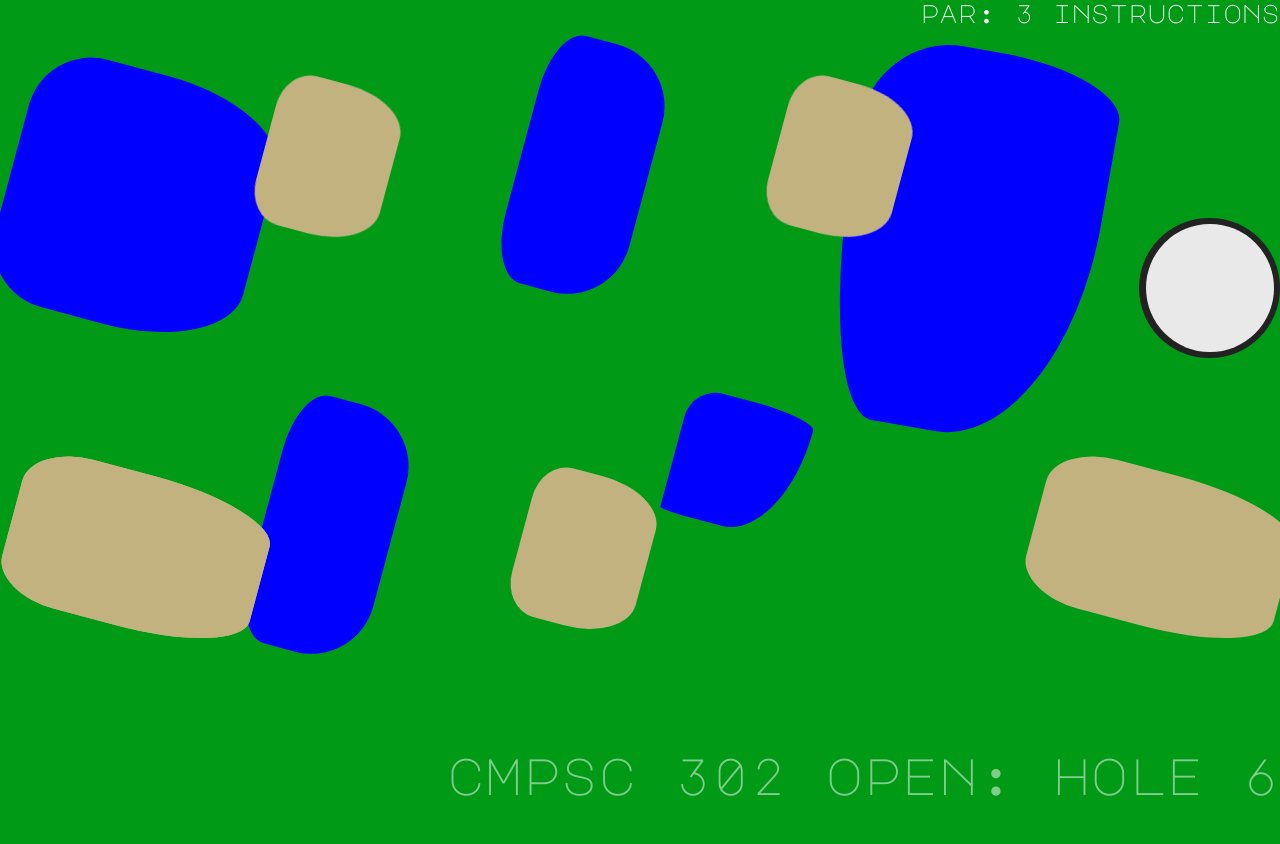
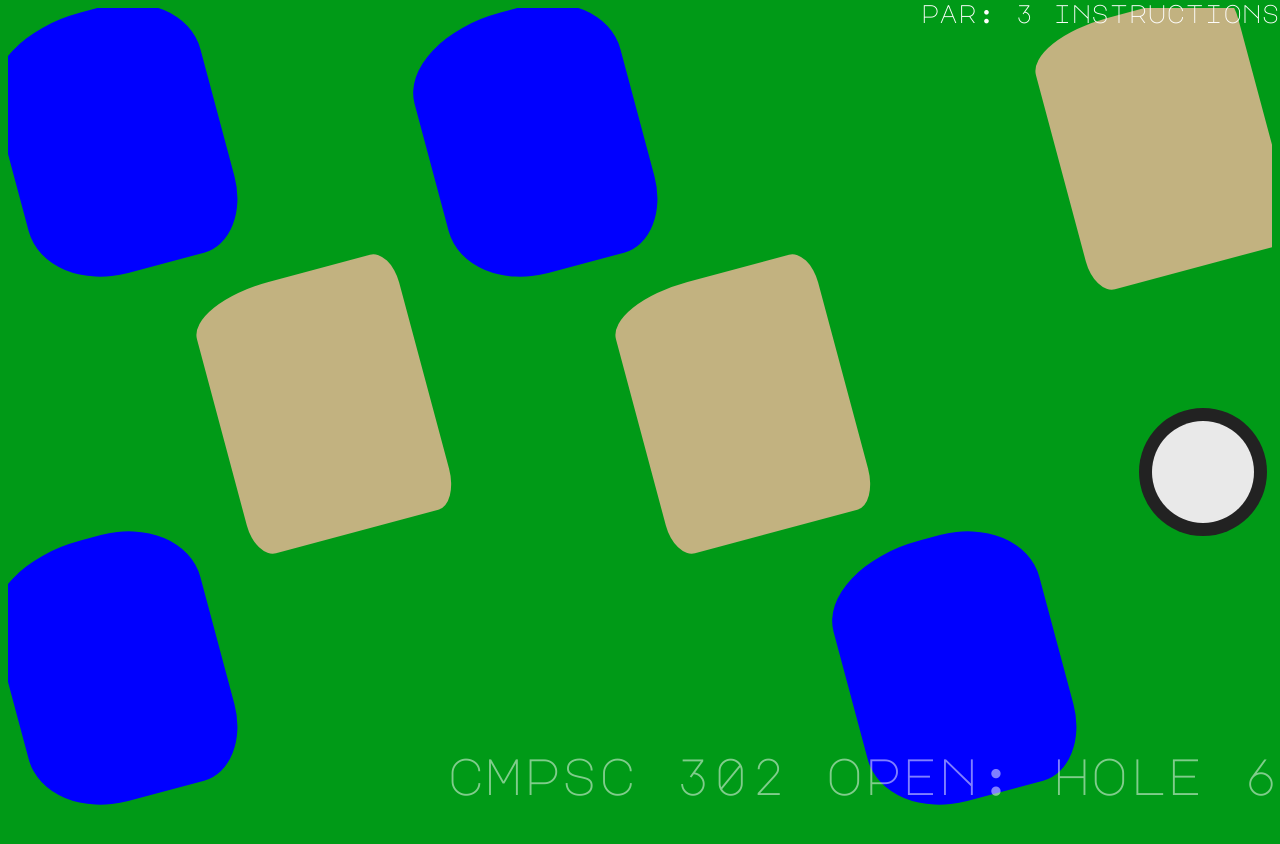
Before and after one commit to Allegheny-ComputerScience-302-S2022/cmpsc-302-week-3-basic-style-exercises-solution, a plain HTML site: page docs/holes/6.html in a window 1280 px wide. After the commit the page ends 816 px from the top, so only its background shows below. Drawn offline with Linux system fonts and the light colour scheme.

Commit message:
Updating with new hole design

```diff
--- a/docs/holes/6.html
+++ b/docs/holes/6.html
@@ -10,33 +10,46 @@
     <div id = "par">
       Par: 3 instructions
     </div>
-    <div id = "target">
-    </div>
-    <div class = "traps lake">
+    <div class = "grid">
+      <!-- ROW 1 -->
       <div class = "water">
+      </div>
+      <div class = "fairway">
       </div>
       <div class = "water">
       </div>
+      <div class = "fairway">
+      </div>
+      <div class = "fairway">
+      </div>
+      <div class = "sandtrap">
+      </div>
+      <!-- ROW 2 -->
+      <div class = "fairway">
+      </div>
+      <div class = "sandtrap"></div>
+      <div class = "fairway"></div>
+      <div class = "sandtrap"></div>
+      <div class = "fairway"></div>
+      <div class = "fairway">
+        <div id = "target">
+          <!-- HINT: Move ball and position once moved -->
+          <div id = "ball">
+          </div>
+        </div>
+      </div>
+      <!-- ROW 3 -->
       <div class = "water">
+      </div>
+      <div class = "fairway">
+      </div>
+      <div class = "fairway">
+      </div>
+      <div class = "fairway">
       </div>
       <div class = "water">
       </div>
-      <div class = "water">
-      </div>
-    </div>
-    <div id = "ball"></div>
-    <div class = "traps sand">
-      <div class = "sandtrap">
-      </div>
-      <div class = "sandtrap">
-      </div>
-      <div class = "sandtrap">
-      </div>
-      <div class = "sandtrap">
-      </div>
-      <div class = "sandtrap">
-      </div>
-      <div class = "sandtrap">
+      <div class = "fairway">
       </div>
     </div>
   <footer>
--- a/docs/style/course.css
+++ b/docs/style/course.css
@@ -46,12 +46,12 @@ footer {
   color: #FFF;
   font-size: 2vw;
   text-transform: lowercase;
+  z-index: 100;
 }
 
 #index {
   height: 100vh;
 }
-
 
 #title-screen {
   display: grid;
@@ -103,6 +103,13 @@ footer {
 }
 
 /* CLASSES */
+
+.grid {
+  display: grid;
+  grid-template-columns: 33% 33% 33%;
+  grid-template-rows: 33% 33% 33%;
+  width: 50%;
+}
 
 .sandtrap {
   background: #c2b280;
@@ -161,7 +168,7 @@ footer {
   left: 20%;
   width: 40%;
   height: 50%;
-  overflow: visible;
+   overflow: visible;
 }
 
 #hole-2 .sandtrap {
@@ -231,65 +238,46 @@ footer {
 }
 
 #hole-4 #target{
-  position: absolute;
+  position: relative;
   margin: 0 auto;
   top: 50%;
-  left: 50%;
   transform: translateY(-50%);
   width: 10vw;
   height: 10vw;
 }
 
 #hole-4 #ball {
+  position: relative;
   height: 8vw;
   width: 8vw;
-  top: 10vw;
-  left: 10vw;
-  position: absolute;
+  top: 50%;
+  margin: 0 auto;
+  transform: translateY(-50%);
 }
 
-#hole-4 .traps.lake {
+#hole-4 .grid {
   position: relative;
+  height: 100vh;
   margin: 0 auto;
-  height: 50vw;
-  width: 50vw;
-  top: 50%;
 }
 
-#hole-4 .traps.lake > .water {
+#hole-4 .grid > .water {
   transform: rotate(-50deg);
-  width: 45%;
-  height: 45%;
   border-radius: 50% 25% / 60%;
 }
 
-#hole-4 .traps.lake > .water:nth-child(2) {
-  position: absolute;
-  transform: rotate(50deg);
-  width: 25%;
-  height: 45%;
-  top: 0;
-  right: 0;
+#hole-4 .grid > .water:nth-child(3) {
+  transform: rotate(-50deg);
   border-radius: 75% 50% 20% / 40%;
 }
 
-#hole-4 .traps.lake > .water:nth-child(3) {
-  position: absolute;
-  transform: rotate(150deg);
-  width: 45%;
-  height: 35%;
-  bottom:0;
-  left: 0;
+#hole-4 .grid > .water:nth-child(7) {
+  transform: rotate(-150deg);
   border-radius: 30% 50% 60% 20% / 45% 10%;
 }
 
-#hole-4 .traps.lake > .water:nth-child(4) {
-  position: absolute;
+#hole-4 .grid > .water:nth-child(9) {
   transform: rotate(-150deg);
-  width: 20%;
-  height: 50%;
-  bottom: 0;
-  right: 0;
 }
 
 /* HOLE 5 */
@@ -324,112 +312,39 @@ footer {
 /* HOLE 6 */
 
 #hole-6 #target {
+  width: 10vw;
+  height: 10vw;
   position: absolute;
-  top: 17vw;
-  width: 11vw;
-  height: 11vw;
+  bottom: 0;
   right: 0;
 }
 
 #hole-6 #ball {
-  position: absolute;
-  top: 25.5vw;
-  width: 10vw;
-  height: 10vw;
+  width: 8vw;
+  height: 8vw;
 }
 
-#hole-6 .traps.lake {
-  position: absolute;
-  width: 100vw;
-  height: 100vw;
+#hole-6 .grid {
+  grid-template-rows: 33% 33% 33%;
+  grid-template-columns: 16.6% 16.6% 16.6% 16.6% 16.6% 16.6%;
+  width: 100%;
+  height: 100vh;
 }
 
-#hole-6 .traps.lake > .water {
-  position: absolute;
-  height: 20%;
-  width: 20%;
-  top: 5vw;
-  transform: rotate(15deg);
-  border-radius: 25% 50% 50% 25% / 25%;
+#hole-6 .water {
+  height: 33vh;
+  width: calc(100vw/6);
+  transform: rotate(-15deg);
+  border-radius: 50% 40% 23% / 25%;
 }
 
-#hole-6 .traps.lake > .water:nth-child(2) {
-  left: 20%;
-  width: 10%;
-  top: 49vh;
-  transform: rotate(15deg);
-  border-radius: 25% 50% 50% 25% / 25%;
+#hole-6 .sandtrap {
+  transform: rotate(-15deg);
+  border-radius: 40% 10% 10% / 14% 13% 14%;
 }
 
-#hole-6 .traps.lake > .water:nth-child(3) {
-  left: 40%;
-  width: 10%;
-  top: 2.5vw;
-  transform: rotate(15deg);
-  border-radius: 25% 50% 50% 25% / 25%;
-}
-
-#hole-6 .traps.lake > .water:nth-child(4) {
-  left: 52%;
-  width: 10%;
-  height: 10%;
-  top: 49vh;
-  transform: rotate(15deg);
-  border-radius: 25% 50% 50% 25% / 25% 10% 90% 2%;
-}
-
-#hole-6 .traps.lake > .water:nth-child(5) {
-  left: 65%;
-  width: 20%;
-  height: 30%;
-  top: 3.25vw;
-  transform: rotate(10deg);
-  border-radius: 35% 50% 50% 25% / 25% 12.5% 60% 70%;
-}
-
-#hole-6 .traps.sand {
-  position: fixed;
-  top: 37vw;
-  width: 100vw;
-  height: 100vw;
-}
-
-#hole-6 .traps.sand > .sandtrap {
-  position: absolute;
-  height: 12%;
-  width: 20%;
-  transform: rotate(15deg);
-  border-radius: 25% 50% 50% 25% / 25%;
-}
-
-#hole-6 .traps.sand > .sandtrap:nth-child(2) {
-  left: 20%;
-  width: 10%;
-  top: -49vh;
-  transform: rotate(15deg);
-  border-radius: 25% 50% 50% 25% / 25%;
-}
-
-#hole-6 .traps.sand > .sandtrap:nth-child(3) {
-  left: 40%;
-  width: 10%;
-  transform: rotate(15deg);
-  border-radius: 25% 50% 50% 25% / 25%;
-}
-
-#hole-6 .traps.sand > .sandtrap:nth-child(4) {
-  left: 60%;
-  width: 10%;
-  top: -49vh;
-  transform: rotate(15deg);
-  border-radius: 25% 50% 50% 25% / 25%;
-}
-
-#hole-6 .traps.sand > .sandtrap:nth-child(5) {
-  left: 80%;
-  width: 20%;
-  transform: rotate(15deg);
-  border-radius: 25% 50% 50% 25% / 25%;
+#hole-6 .fairway {
+  position: relative;
 }
 
 /* HOLE 7 */
--- a/docs/style/play.css
+++ b/docs/style/play.css
@@ -13,11 +13,6 @@
   top: calc(70% + 2vw);
 }
 
-#hole-4 #ball {
-  top: 42%;
-  left: 52%;
-}
-
 #hole-5 #ball {
   right: 4vw;
   position: absolute;
@@ -25,8 +20,9 @@
 }
 
 #hole-6 #ball {
-  right: 0.5vw;
-  top: 17.5vw;
+  position: absolute;
+  left: 1vw;
+  top: 1vw;
 }
 
 #hole-7 #ball {
```
Also changed, not shown: docs/holes/4.html (+20 -10 lines).
